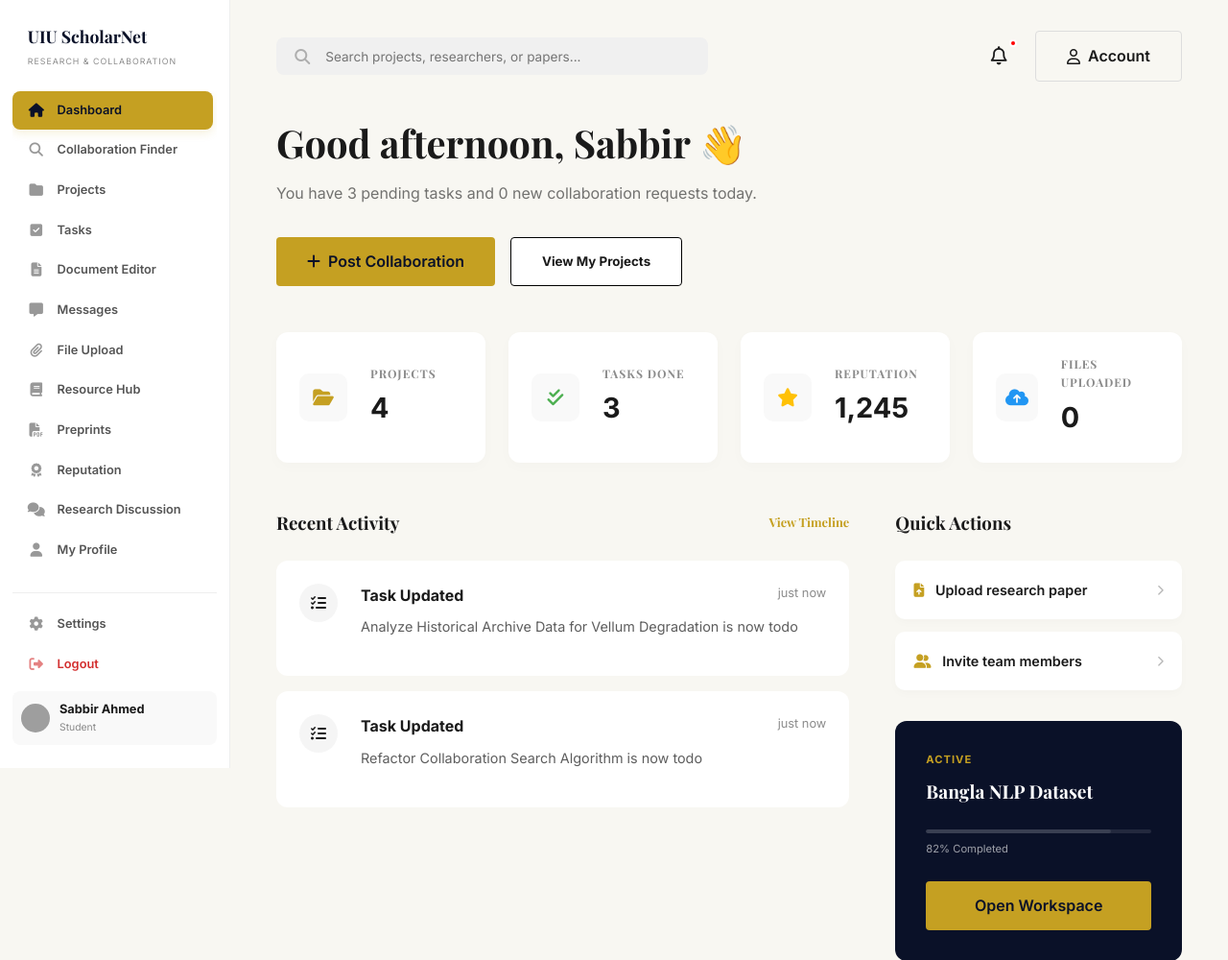
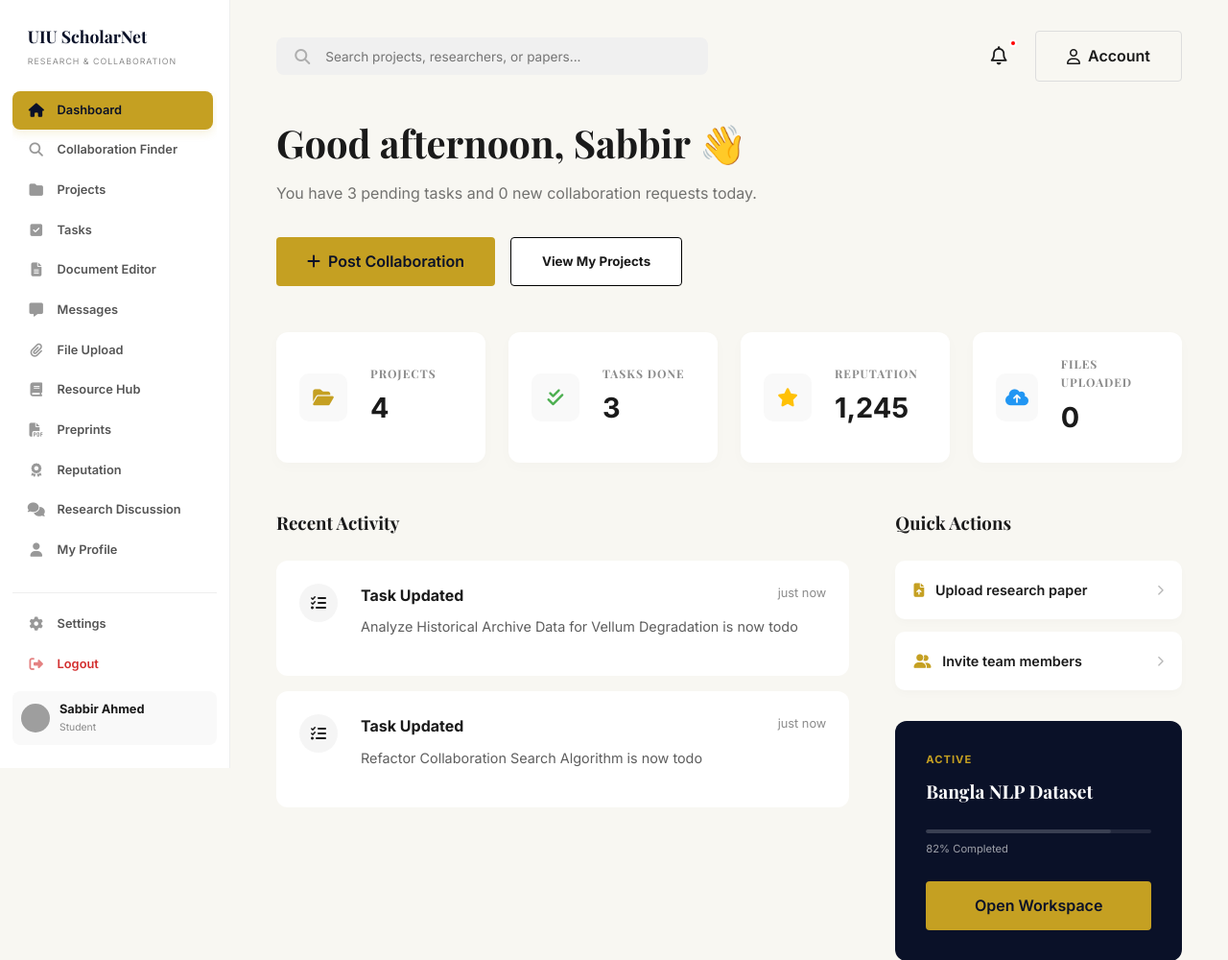
Before and after one commit to ruhul03/UiU-ScholarNet, a PHP site: page /dashboard/index.php in a window 1280 px wide. Shown: the top 1000 px of the page at 96% size. Run offline with PHP 8.4, Linux system fonts and the light colour scheme; a user stored in the database is signed in; data comes from the database, SQL or seed files in the repository; data that the repository does not hold is empty; some web fonts are replaced; grey boxes are pictures that could not be loaded.

Commit message:
Remove View Timeline link from dashboard

```diff
--- a/dashboard/index.php
+++ b/dashboard/index.php
@@ -205,7 +205,7 @@ function time_elapsed_string($datetime, $full = false) {
         <div class="dash-grid">
             <!-- Left: Activity -->
             <section class="activity-feed">
-                <h3>Recent Activity <a href="tasks.php" class="timeline-link">View Timeline</a></h3>
+                <h3>Recent Activity</h3>
 
                 <?php if (empty($activities)): ?>
                     <p class="text-muted" style="color: var(--text-light); margin-top: 1rem;">No recent activity to show.</p>
```
